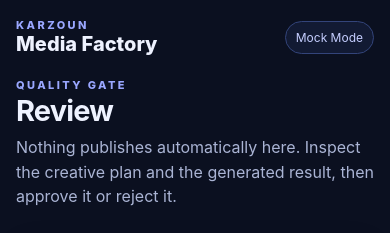
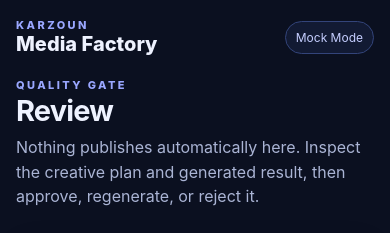
Before and after one commit to mkarson1997/karzoun-media-factory, a Next.js app: page /review in a window 390 px wide. Shown: the top 233 px of the page. Built offline with nearby package versions, Linux system fonts and the light colour scheme; no server answers; the database is empty.

Commit message:
feat: add one-tap regeneration to mobile review

```diff
--- a/app/review/page.tsx
+++ b/app/review/page.tsx
@@ -13,7 +13,7 @@ export default async function ReviewPage() {
       <section className="hero">
         <div className="eyebrow">QUALITY GATE</div>
         <h1>Review</h1>
-        <p>Nothing publishes automatically here. Inspect the creative plan and the generated result, then approve it or reject it.</p>
+        <p>Nothing publishes automatically here. Inspect the creative plan and generated result, then approve, regenerate, or reject it.</p>
       </section>
 
       {!databaseReady ? <div className="notice">Database is not configured.</div> : null}
@@ -31,8 +31,9 @@ export default async function ReviewPage() {
             <p>{job.prompt.concept}</p>
             <div className="row"><span>Creative director</span><span className="badge">{job.creativeModel ?? 'NOT PREPARED'}</span></div>
             {job.creativeBrief ? <details><summary className="button secondary">Creative plan</summary><pre className="prompt-text">{JSON.stringify(job.creativeBrief, null, 2)}</pre></details> : null}
-            <div className="actions action-grid">
+            <div className="actions">
               <ApiActionButton endpoint={`/api/jobs/${job.id}/transition`} body={{ to: 'APPROVED' }} label="✓ Approve" />
+              <ApiActionButton endpoint={`/api/jobs/${job.id}/regenerate`} body={{}} label="↻ Regenerate" className="button secondary" />
               <ApiActionButton className="button danger" endpoint={`/api/jobs/${job.id}/transition`} body={{ to: 'REJECTED' }} label="Reject" />
             </div>
           </article>
```
